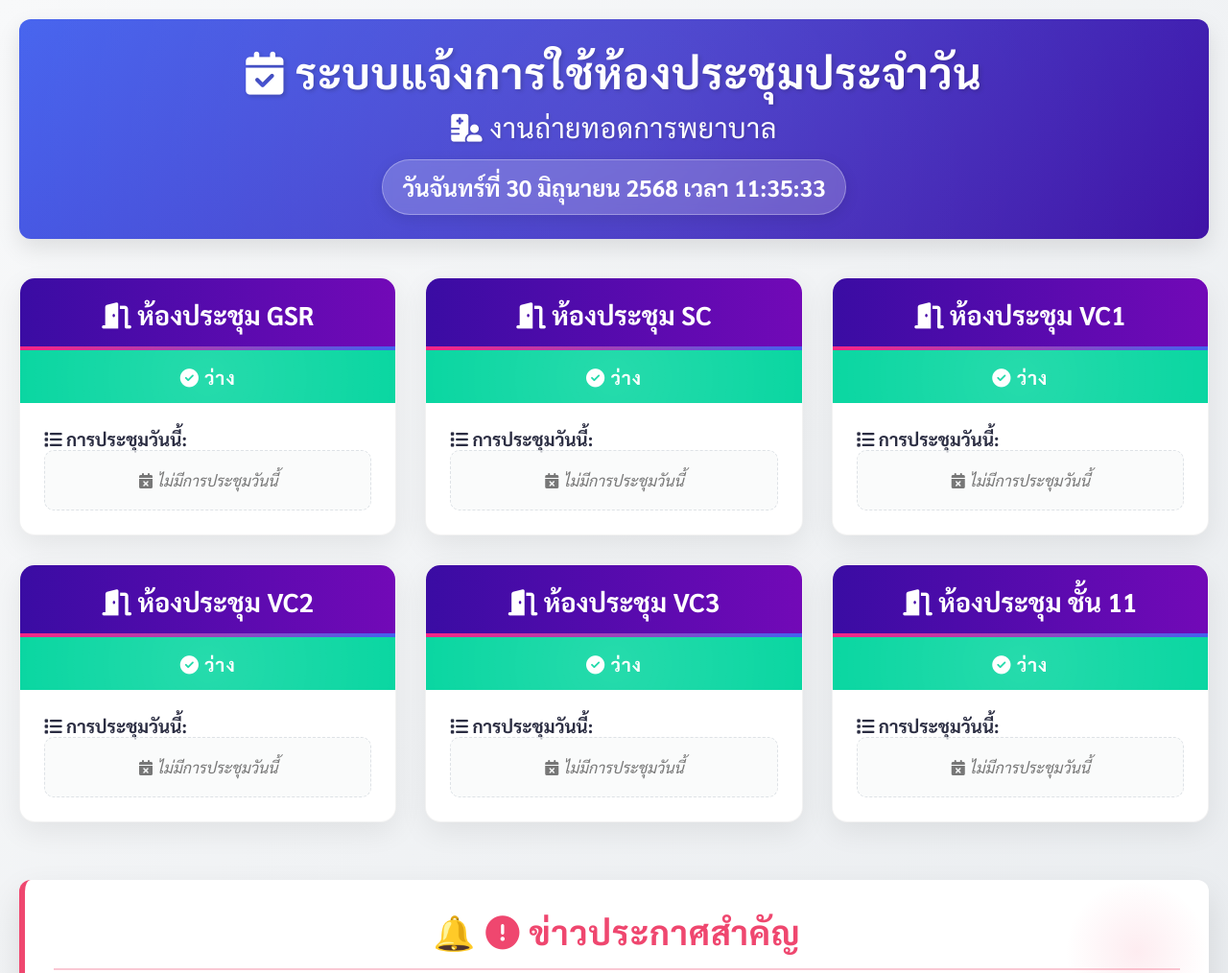
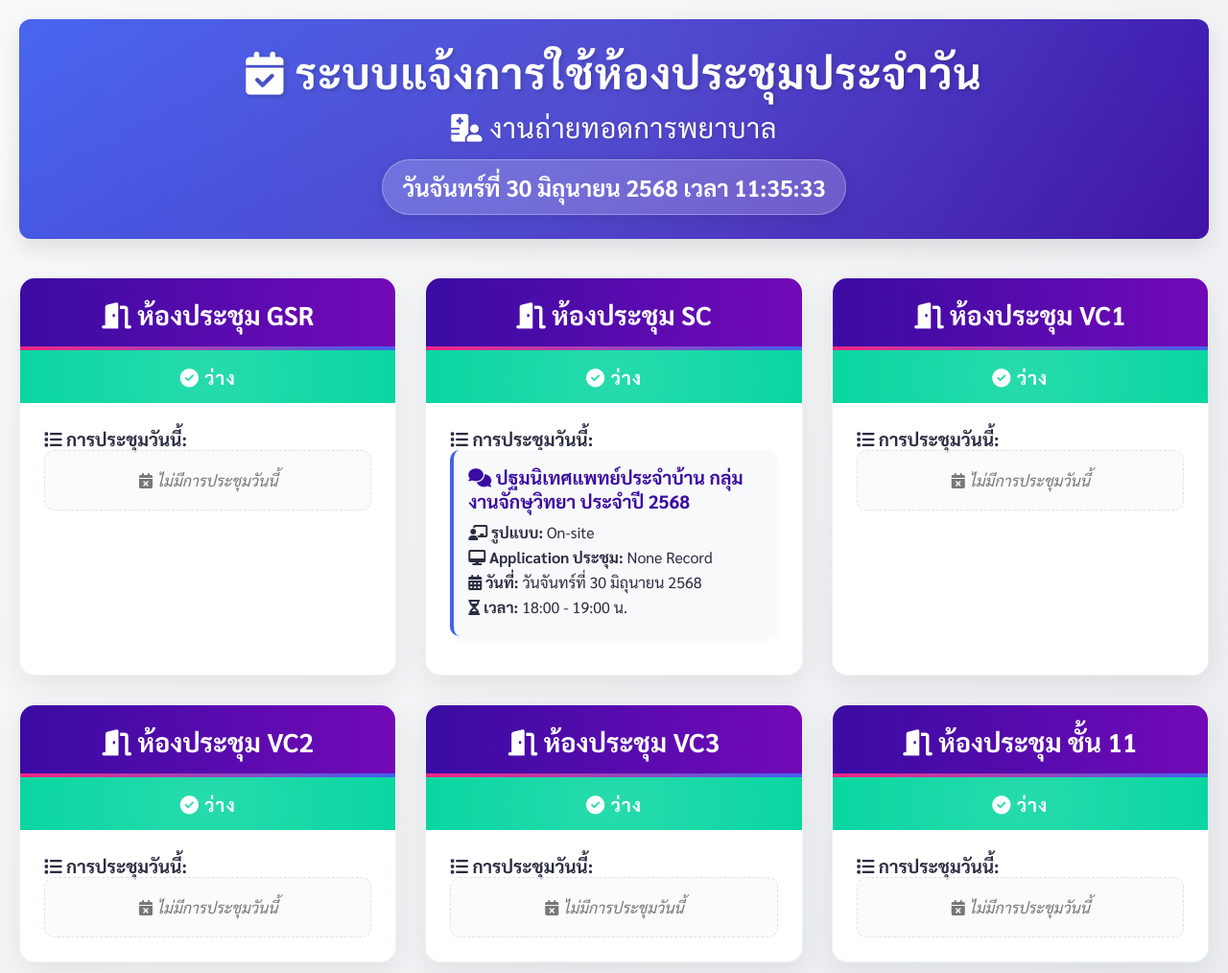
Before and after one commit to Nattachai534/meetingroom, a plain HTML site: page index.html in a window 1280 px wide. Shown: the top 1014 px of the page at 96% size. Drawn offline with Linux system fonts and the light colour scheme.

Commit message:
Update index.html

```diff
--- a/index.html
+++ b/index.html
@@ -459,7 +459,16 @@
             {
                 id: 2,
                 name: "ห้องประชุม SC",
-                meetings: []
+                meetings: [
+		    {
+                        title: "ปฐมนิเทศแพทย์ประจำบ้าน กลุ่มงานจักษุวิทยา ประจำปี 2568",
+			type: "On-site",
+			meet: "None",
+                        date: "2025-06-30",
+                        startTime: "18:00",
+                        endTime: "19:00"
+                    }
+		]
             },
             {
                 id: 3,
```
